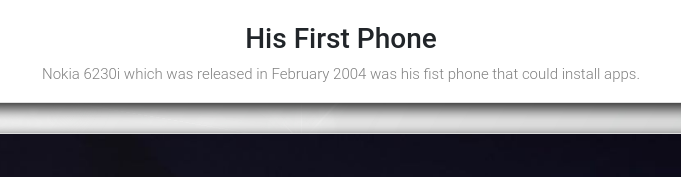
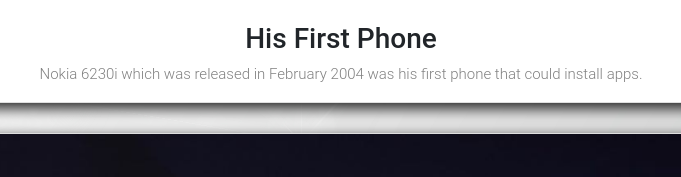
Before and after one commit to Ashwinv007/Farhan-Bin-Fazil, a plain HTML site: page homepage.html in a window 1280 px wide. Shown: the part 5143-5320 px from the top of the page, 299-980 px from the left. Drawn offline with nearby package versions, Linux system fonts and the light colour scheme.

Commit message:
spelling error :)

```diff
--- a/homepage.html
+++ b/homepage.html
@@ -125,7 +125,7 @@
               </div>
               <div class="card-text">
                 <h2>His First Phone</h2>
-                <p>Nokia 6230i which was released in February 2004 was his fist phone that could install apps. </p>
+                <p>Nokia 6230i which was released in February 2004 was his first phone that could install apps. </p>
               </div>
             </div>
 
```
